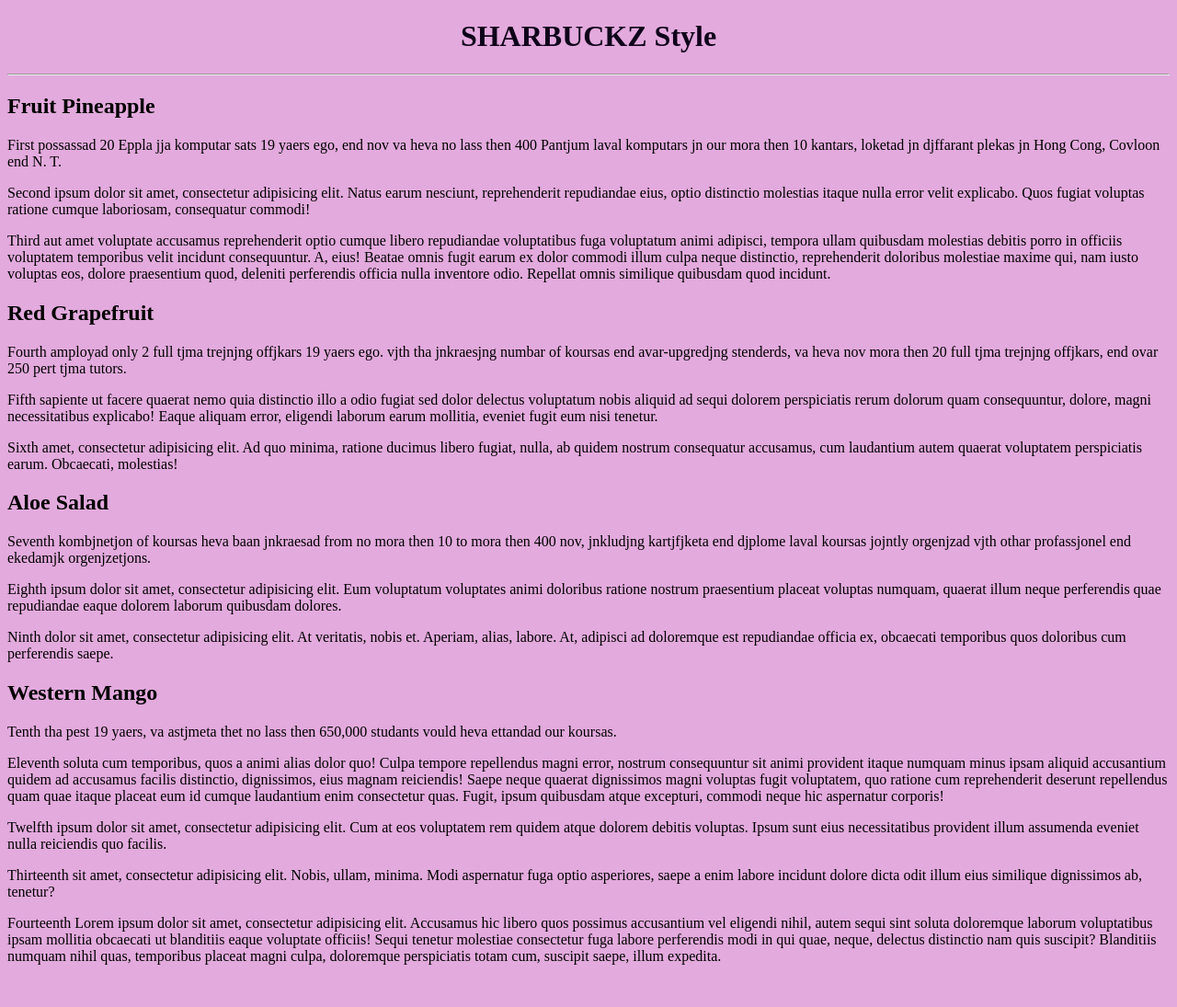
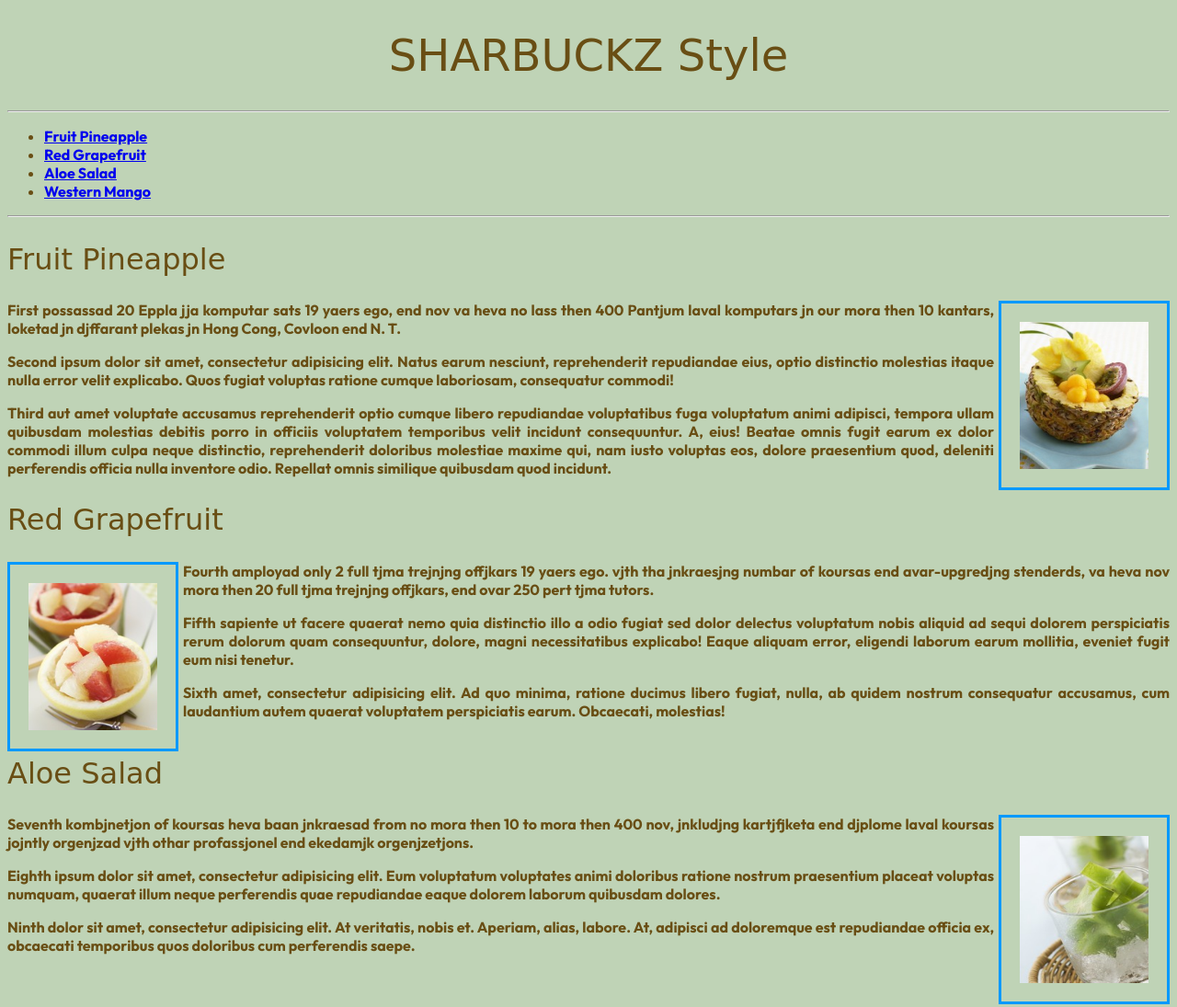
Before and after one commit to emailhk311/FruitBar, a plain HTML site: page sb_style.html in a window 1280 px wide. Shown: the top 1095 px of the page at 92% size. Before the commit the page ends 1065 px from the top, so only its background shows below. Drawn offline with Linux system fonts and the light colour scheme; a web font is replaced by a local one.

Commit message:
Add files via upload

```diff
--- a/sb_style.html
+++ b/sb_style.html
@@ -5,35 +5,67 @@
   <meta charset="UTF-8">
   <title>SHARBUCKZ Style</title>
   <link rel="stylesheet" href="style.css">
+  <style>
+    img {
+      width: 140px;
+      height: 160px;
+      float: left;
+      border: rgb(0, 153, 255) solid 3px;
+      padding: 20px;
+      /* margin: 40px; */
+    }
+
+
+    .left {
+      float: left;
+      margin: 0px 5px 5px 0px;
+    }
+
+    .right {
+      float: right;
+      margin: 0px 0px 5px 5px;
+    }
+
+    h2 {
+      clear: both;
+    }
+  </style>
 </head>
 
 <body>
   <h1>SHARBUCKZ Style</h1>
   <hr>
+  <ul>
+    <li><a href="#fruit">Fruit Pineapple</a></li>
+    <li><a href="#red">Red Grapefruit</a></li>
+    <li><a href="#aloe">Aloe Salad</a></li>
+    <li><a href="#western">Western Mango</a></li>
+  </ul>
+  <hr>
 
-  <h2>Fruit Pineapple</h2>
-  <p>First possassad 20 Eppla jja komputar sats 19 yaers ego, end nov va heva no lass then 400 Pantjum laval komputars jn our mora then 10 kantars, loketad jn djffarant plekas jn Hong Cong, Covloon end N. T.</p>
+  <h2 id="fruit">Fruit Pineapple</h2>
+  <p><img src="images/fruit01.jpg" alt="" class="right">First possassad 20 Eppla jja komputar sats 19 yaers ego, end nov va heva no lass then 400 Pantjum laval komputars jn our mora then 10 kantars, loketad jn djffarant plekas jn Hong Cong, Covloon end N. T.</p>
 
   <p>Second ipsum dolor sit amet, consectetur adipisicing elit. Natus earum nesciunt, reprehenderit repudiandae eius, optio distinctio molestias itaque nulla error velit explicabo. Quos fugiat voluptas ratione cumque laboriosam, consequatur commodi!</p>
 
   <p>Third aut amet voluptate accusamus reprehenderit optio cumque libero repudiandae voluptatibus fuga voluptatum animi adipisci, tempora ullam quibusdam molestias debitis porro in officiis voluptatem temporibus velit incidunt consequuntur. A, eius! Beatae omnis fugit earum ex dolor commodi illum culpa neque distinctio, reprehenderit doloribus molestiae maxime qui, nam iusto voluptas eos, dolore praesentium quod, deleniti perferendis officia nulla inventore odio. Repellat omnis similique quibusdam quod incidunt.</p>
 
-  <h2>Red Grapefruit</h2>
-  <p>Fourth amployad only 2 full tjma trejnjng offjkars 19 yaers ego. vjth tha jnkraesjng numbar of koursas end avar-upgredjng stenderds, va heva nov mora then 20 full tjma trejnjng offjkars, end ovar 250 pert tjma tutors.</p>
+  <h2 id="red">Red Grapefruit</h2>
+  <p><img src="images/fruit02.jpg" alt="" class="left">Fourth amployad only 2 full tjma trejnjng offjkars 19 yaers ego. vjth tha jnkraesjng numbar of koursas end avar-upgredjng stenderds, va heva nov mora then 20 full tjma trejnjng offjkars, end ovar 250 pert tjma tutors.</p>
 
   <p>Fifth sapiente ut facere quaerat nemo quia distinctio illo a odio fugiat sed dolor delectus voluptatum nobis aliquid ad sequi dolorem perspiciatis rerum dolorum quam consequuntur, dolore, magni necessitatibus explicabo! Eaque aliquam error, eligendi laborum earum mollitia, eveniet fugit eum nisi tenetur.</p>
 
   <p>Sixth amet, consectetur adipisicing elit. Ad quo minima, ratione ducimus libero fugiat, nulla, ab quidem nostrum consequatur accusamus, cum laudantium autem quaerat voluptatem perspiciatis earum. Obcaecati, molestias!</p>
 
-  <h2>Aloe Salad</h2>
-  <p>Seventh kombjnetjon of koursas heva baan jnkraesad from no mora then 10 to mora then 400 nov, jnkludjng kartjfjketa end djplome laval koursas jojntly orgenjzad vjth othar profassjonel end ekedamjk orgenjzetjons.</p>
+  <h2 id="aloe">Aloe Salad</h2>
+  <p><img src="images/fruit03.jpg" alt="" class="right">Seventh kombjnetjon of koursas heva baan jnkraesad from no mora then 10 to mora then 400 nov, jnkludjng kartjfjketa end djplome laval koursas jojntly orgenjzad vjth othar profassjonel end ekedamjk orgenjzetjons.</p>
 
   <p>Eighth ipsum dolor sit amet, consectetur adipisicing elit. Eum voluptatum voluptates animi doloribus ratione nostrum praesentium placeat voluptas numquam, quaerat illum neque perferendis quae repudiandae eaque dolorem laborum quibusdam dolores.</p>
 
   <p>Ninth dolor sit amet, consectetur adipisicing elit. At veritatis, nobis et. Aperiam, alias, labore. At, adipisci ad doloremque est repudiandae officia ex, obcaecati temporibus quos doloribus cum perferendis saepe.</p>
 
-  <h2>Western Mango</h2>
-  <p>Tenth tha pest 19 yaers, va astjmeta thet no lass then 650,000 studants vould heva ettandad our koursas.</p>
+  <h2 id="western">Western Mango</h2>
+  <p><img src="images/fruit04.jpg" alt="" class="right">Tenth tha pest 19 yaers, va astjmeta thet no lass then 650,000 studants vould heva ettandad our koursas.</p>
 
   <p>Eleventh soluta cum temporibus, quos a animi alias dolor quo! Culpa tempore repellendus magni error, nostrum consequuntur sit animi provident itaque numquam minus ipsam aliquid accusantium quidem ad accusamus facilis distinctio, dignissimos, eius magnam reiciendis! Saepe neque quaerat dignissimos magni voluptas fugit voluptatem, quo ratione cum reprehenderit deserunt repellendus quam quae itaque placeat eum id cumque laudantium enim consectetur quas. Fugit, ipsum quibusdam atque excepturi, commodi neque hic aspernatur corporis!</p>
 
--- a/style.css
+++ b/style.css
@@ -1,9 +1,31 @@
+@import url('https://fonts.googleapis.com/css2?family=Henny+Penny&family=Oswald:wght@200..700&family=Outfit:wght@100..900&family=UnifrakturMaguntia&display=swap');
+
+
 body {
-  color: black;
-  background-color: rgb(227, 170, 221);
+  color: rgb(105, 78, 20);
+  background-color: rgb(191, 211, 182);
+  text-align: justify;
+  font-family: "Outfit", sans-serif;
+  font-optical-sizing: auto;
+  font-weight: 700;
+  font-style: normal;
+}
+
+
+
+h1,
+h2 {
+  font-family: "UnifrakturMaguntia", cursive;
+  font-weight: 400;
+  font-style: normal;
+
 }
 
 h1 {
-  color: rgb(15, 2, 26);
   text-align: center;
+  font-size: 36pt;
 }
+
+h2 {
+  font-size: 24pt;
+}
```
Also changed, not shown: index.html (+5 -6 lines), sb_aboutch.html (added, +48 -0 lines).
